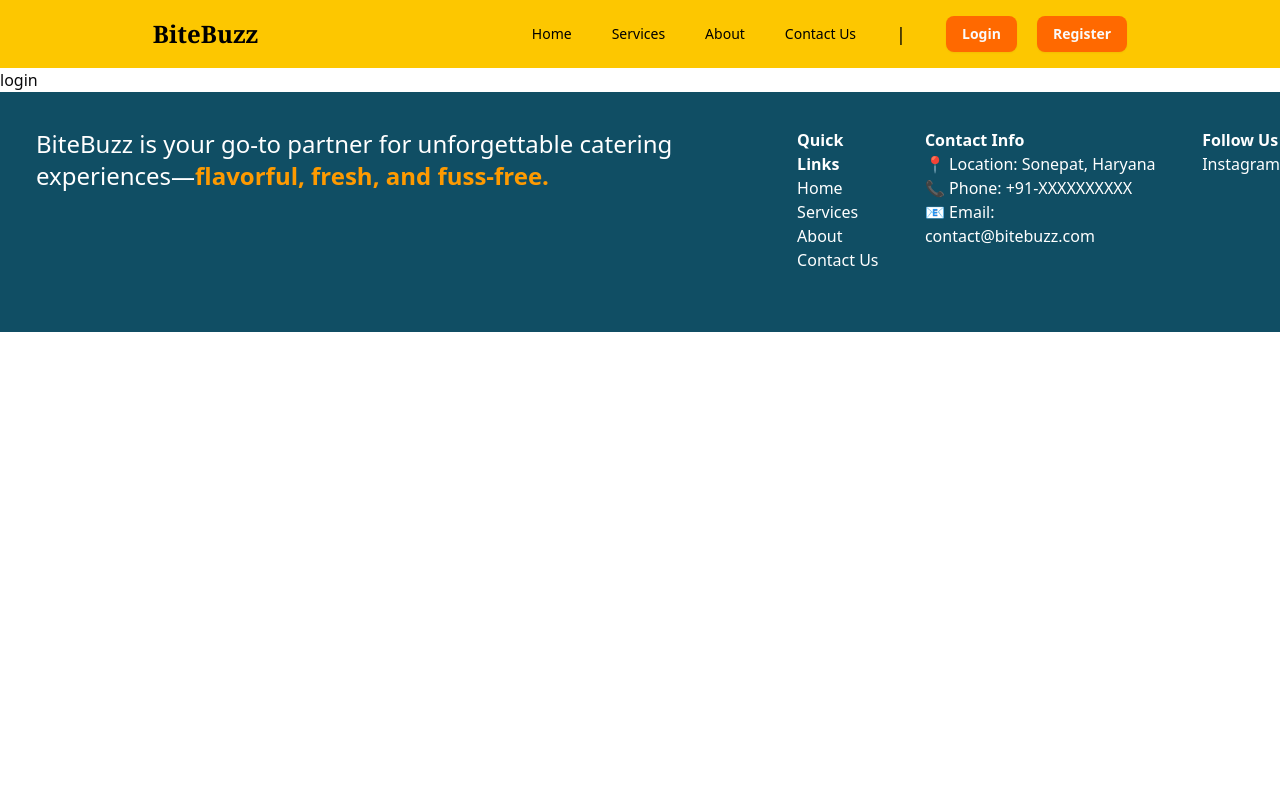
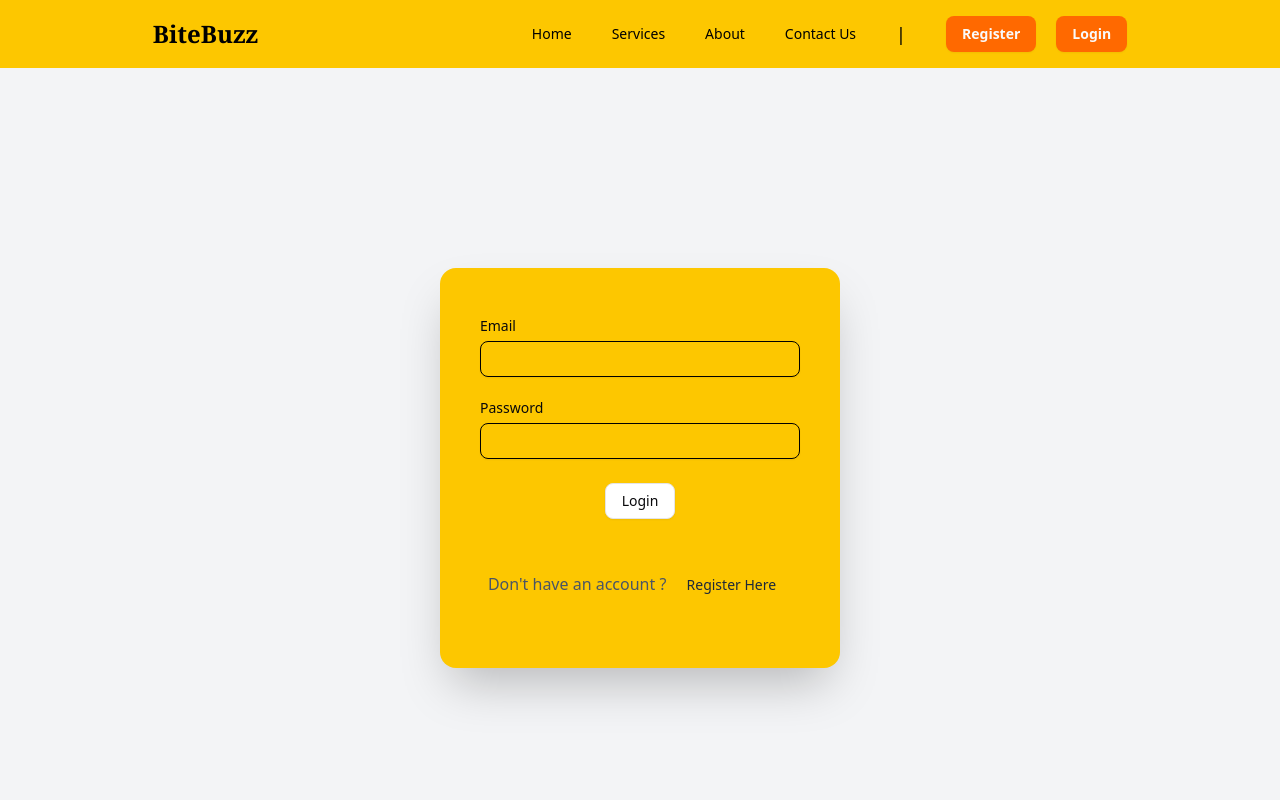
Before and after one commit to anantjain-afk/CateringServices, a Next.js app in the folder catering-services/: page /login in a window 1280 px wide. Shown: the top 800 px of the page. Built offline with nearby package versions, Linux system fonts and the light colour scheme; no server answers.

Commit message:
sign , login and authenticaiton all done :) .

```diff
--- a/catering-services/app/layout.js
+++ b/catering-services/app/layout.js
@@ -35,8 +35,12 @@ export default function RootLayout({ children }) {
               </div>
               <div className=" text-lg">|</div>
               <div  className="flex gap-5  text-white  ">
-                <Button className='bg-orange-500 font-semibold text-sm hover:bg-orange-600'>Login</Button>
-                <Button className='bg-orange-500 font-semibold text-sm hover:bg-orange-600'>Register</Button>
+              <Link href="/sign-up">
+  <Button className="bg-orange-500 font-semibold text-sm hover:bg-orange-600">Register</Button>
+</Link>
+                <Link href="/login">
+  <Button className="bg-orange-500 font-semibold text-sm hover:bg-orange-600">Login</Button>
+</Link>
               </div>
               </div>
           </div>
--- a/catering-services/app/login/page.js
+++ b/catering-services/app/login/page.js
@@ -1,9 +1,95 @@
-import React from 'react'
+'use client'
 
-function login() {
+import { useState, useEffect } from "react";
+import { signInWithEmailAndPassword } from "firebase/auth";
+import { auth } from '@/app/firebase/config'
+import { Input } from "@/components/ui/input";
+import { Button } from "@/components/ui/button";
+import { Label } from "@/components/ui/label";
+import { useRouter } from "next/navigation";
+
+
+export default function Login() {
+  const [username , setUsername] = useState('')
+  const [email , setEmail] = useState('')
+  const [password , setPassword] = useState('')
+  const [submited , setSubmitted] = useState(false)
+  const [error , setErrors] = useState({})
+  const router = useRouter() ;
+
+
+  const validate = () => {
+    const newError = {}
+
+    if (!email.includes('@')) {newError.email = 'Invalid email'}
+    if (password.length < 6) {newError.password = 'password must be atleast 6 characters '}
+    return newError ;
+  }
+
+
+  const handleSubmit = async (e) => {
+    e.preventDefault();
+    console.log("Login button clicked!")
+    const validationErrors = validate();
+    setErrors(validationErrors);
+
+    if (Object.keys(validationErrors).length > 0) return;
+
+    try {
+      await signInWithEmailAndPassword(auth, email, password);
+      router.push('/');
+    } catch (err) {
+      console.error("Login Error:", err.message);
+      setErrors(prev => ({ ...prev, firebase: err.message }));
+    }
+  }
+
+
+  function handleChange(e) {
+    const { name, value } = e.target;
+    if (name === "username") setUsername(value);
+    else if (name === "email") setEmail(value);
+    else if (name === "password") setPassword(value);
+  }
+
+
   return (
-    <div>login</div>
+    <>
+      <div className="h-[100vh] flex justify-center items-center bg-gray-100">
+          <div className="h-[50vh] w-[50vh] shadow-2xl rounded-2xl bg-yellow-400 flex   flex-col justify-start pt-[4%] gap-6 items-center">
+
+            <div className="w-[80%] flex flex-col gap-2">
+              <Label>Email</Label>
+              <Input className="border-black"
+                name = 'email'
+                type= 'email'
+                value = {email}
+                onChange = {(e)=>handleChange(e)}
+                required
+              />
+              {error.email && <p className="text-red-500 text-sm">{error.email}</p>}
+            </div>
+            <div className="w-[80%] flex flex-col gap-2">
+              <Label>Password</Label>
+              <Input className="border-black"
+                name = 'password'
+                type= 'password'
+                value = {password}
+                onChange = {(e)=>handleChange(e)}
+                required
+              />
+              {error.password && <p className="text-red-500 text-sm">{error.password}</p>}
+            </div>
+            <div className="flex gap-2 " >
+            <Button variant="outline" onClick = {(e)=>handleSubmit(e)}>Login</Button>
+            </div>
+            {error.firebase && <p className="text-red-500 text-sm">{error.firebase}</p>}
+            <div className="mt-6">
+              <span className="text-gray-600">Don't have an account ? </span>
+              <Button variant="ghost" className="text-gray-800" onClick={() => router.push('/sign-up')}>Register Here</Button>
+            </div>
+          </div>
+      </div>
+    </>
   )
 }
-
-export default login
--- a/catering-services/app/sign-up/page.js
+++ b/catering-services/app/sign-up/page.js
@@ -6,12 +6,56 @@ import {auth} from '@/app/firebase/config'
 import { Input } from "@/components/ui/input";
 import { Button } from "@/components/ui/button";
 import { Label } from "@/components/ui/label"
+import { useRouter } from "next/navigation";
+import { updateProfile } from "firebase/auth";
 
 export default function SignUp() {
   const [username , setUsername] = useState('')
   const [email , setEmail] = useState('')
   const [password , setPassword] = useState('')
+  const [submited , setSubmitted] = useState(false)
+  const [error , setErrors] = useState({})
+  const route = useRouter() ;
+  const [createUserWithEmailAndPassword] = useCreateUserWithEmailAndPassword(auth);
 
+
+  const validate = () => {
+    const newError = {}
+    if (!username.trim().length) {newError.username = 'Username is required'}
+    if (!email.includes('@')) {newError.email = 'Invalid email'}
+    if (password.length < 6) {newError.password = 'password must be atleast 6 characters '}
+    return newError ;
+  }
+
+
+  const handleSubmit = async (e) => {
+    e.preventDefault();
+    const validationErrors = validate();
+    setErrors(validationErrors);
+
+    if (Object.keys(validationErrors).length > 0) return;
+
+    try {
+      const userCredential = await createUserWithEmailAndPassword(email, password);
+      if (userCredential?.user) {
+        await updateProfile(userCredential.user, {
+          displayName: username
+        });
+        route.push('/login');
+      }
+    } catch (err) {
+      console.error("Firebase Error:", err.message);
+      setErrors(prev => ({ ...prev, firebase: err.message }));
+    }
+  };
+
+
+  function handleChange(e) {
+    const { name, value } = e.target;
+    if (name === "username") setUsername(value);
+    else if (name === "email") setEmail(value);
+    else if (name === "password") setPassword(value);
+  }
 
 
   return (
@@ -20,136 +64,47 @@ export default function SignUp() {
           <div className="h-[60vh] w-[50vh] shadow-2xl rounded-2xl bg-yellow-400 flex   flex-col justify-start pt-[4%] gap-6 items-center">
             <div className="w-[80%] flex flex-col gap-2">
               <Label>Username</Label>
-              <Input className="border-black" />
+              <Input className="border-black  "
+              name = 'username'
+                  type= 'text'
+                  value = {username}
+                  onChange = {(e)=>handleChange(e)}
+                  required
+                />
+              {error.username && <p className="text-red-500 text-sm">{error.username}</p>}
             </div>
             <div className="w-[80%] flex flex-col gap-2">
               <Label>Email</Label>
-              <Input className="border-black" />
+              <Input className="border-black"
+                name = 'email'
+                type= 'email'
+                value = {email}
+                onChange = {(e)=>handleChange(e)}
+                required
+              />
+              {error.email && <p className="text-red-500 text-sm">{error.email}</p>}
             </div>
             <div className="w-[80%] flex flex-col gap-2">
               <Label>Password</Label>
-              <Input className="border-black" />
+              <Input className="border-black"
+                name = 'password'
+                type= 'password'
+                value = {password}
+                onChange = {(e)=>handleChange(e)}
+                required
+              />
+              {error.password && <p className="text-red-500 text-sm">{error.password}</p>}
             </div>
             <div className="flex gap-2 " >
-            <Button variant="outline">Register</Button>
+            <Button variant="outline" onClick = {(e)=>handleSubmit(e)}>Register</Button>
             </div>
             <div className="mt-6">
               <span className="text-gray-600">Already have an account ? </span>
-              <Button variant="ghost" className="text-gray-600">Login Here</Button>
+              <Button variant="ghost" className="text-gray-800" onClick = {()=>route.push('/')}>Login Here</Button>
             </div>
           </div>
       </div>
+      {error.firebase && <p className="text-red-500 text-sm">{error.firebase}</p>}
     </>
   )
 }
-//   const [formData, setFormData] = useState({
-//     username: "",
-//     email: "",
-//     password: ""
-//   });
-
-//   const [errors, setErrors] = useState({});
-//   const [submitted, setSubmitted] = useState(false);
-//   const [createUserWithEmailAndPassword] = useCreateUserWithEmailAndPassword(auth) ;
-
-
-//   useEffect(() => {
-//     if (submitted) {
-//       console.log("Form Submitted:", formData);
-//       // You can add API request here (e.g., fetch or axios)
-//     }
-//   }, [submitted]);
-
-//   const handleChange = (e) => {
-//     const { name, value } = e.target;
-//     setFormData(prev => ({ ...prev, [name]: value }));
-//   };
-
-//   const validate = () => {
-//     const newErrors = {};
-//     if (!formData.username.trim()) newErrors.username = "Username is required";
-//     if (!formData.email.includes("@")) newErrors.email = "Invalid email";
-//     if (formData.password.length < 6) newErrors.password = "Password must be at least 6 characters";
-//     return newErrors;
-//   };
-
-//   const handleSubmit = async (e) => {
-//     e.preventDefault();
-//     const validationErrors = validate();
-//     setErrors(validationErrors);
-//     if (Object.keys(validationErrors).length === 0) {
-//       try {
-//         const res = await createUserWithEmailAndPassword(formData.email, formData.password)
-//         console.log({res})
-//         sessionStorage.setItem('user', true)
-//         setFormData({setFormData.email, '', });
-//         setPassword('')
-
-//     } catch(e){
-//         console.error(e)
-//     }
-//       setSubmitted(true);
-//     }
-//   };
-
-//   return (
-//     <div className="flex items-center justify-center min-h-screen bg-gray-100">
-//       <form
-//         onSubmit={handleSubmit}
-//         className="bg-yellow-400 p-8 rounded-2xl shadow-lg w-full max-w-md"
-//       >
-//         <h2 className="text-2xl font-bold mb-6 text-center">Sign Up</h2>
-
-//         {/* Username */}
-//         <div className="mb-4">
-//           <label className="block text-black">Username</label>
-//           <input
-//             name="username"
-//             type="text"
-//             value={formData.username}
-//             onChange={handleChange}
-//             className="w-full mt-1 p-2 border border-black rounded-xl focus:outline-none focus:ring-2 focus:ring-blue-400"
-//           />
-//           {errors.username && <p className="text-red-500 text-sm">{errors.username}</p>}
-//         </div>
-
-//         {/* Email */}
-//         <div className="mb-4">
-//           <label className="block text-black">Email</label>
-//           <input
-//             name="email"
-//             type="email"
-//             value={formData.email}
-//             onChange={handleChange}
-//             className="w-full mt-1 p-2 border border-black rounded-xl focus:outline-none focus:ring-2 focus:ring-blue-400"
-//           />
-//           {errors.email && <p className="text-red-500 text-sm">{errors.email}</p>}
-//         </div>
-
-//         {/* Password */}
-//         <div className="mb-6">
-//           <label className="block text-black">Password</label>
-//           <input
-//             name="password"
-//             type="password"
-//             value={formData.password}
-//             onChange={handleChange}
-//             className="w-full mt-1 p-2 border border-black rounded-xl focus:outline-none focus:ring-2 focus:ring-blue-400"
-//           />
-//           {errors.password && <p className="text-red-500 text-sm">{errors.password}</p>}
-//         </div>
-
-//         <button
-//           type="submit"
-//           className="w-full bg-[#0f4e64] text-white py-2 rounded-xl hover:bg-blue-900 transition"
-//         >
-//           Sign Up
-//         </button>
-
-//         {submitted && (
-//           <p className="mt-4 text-green-500 text-center">Form submitted successfully!</p>
-//         )}
-//       </form>
-//     </div>
-//   );
-// }
```
